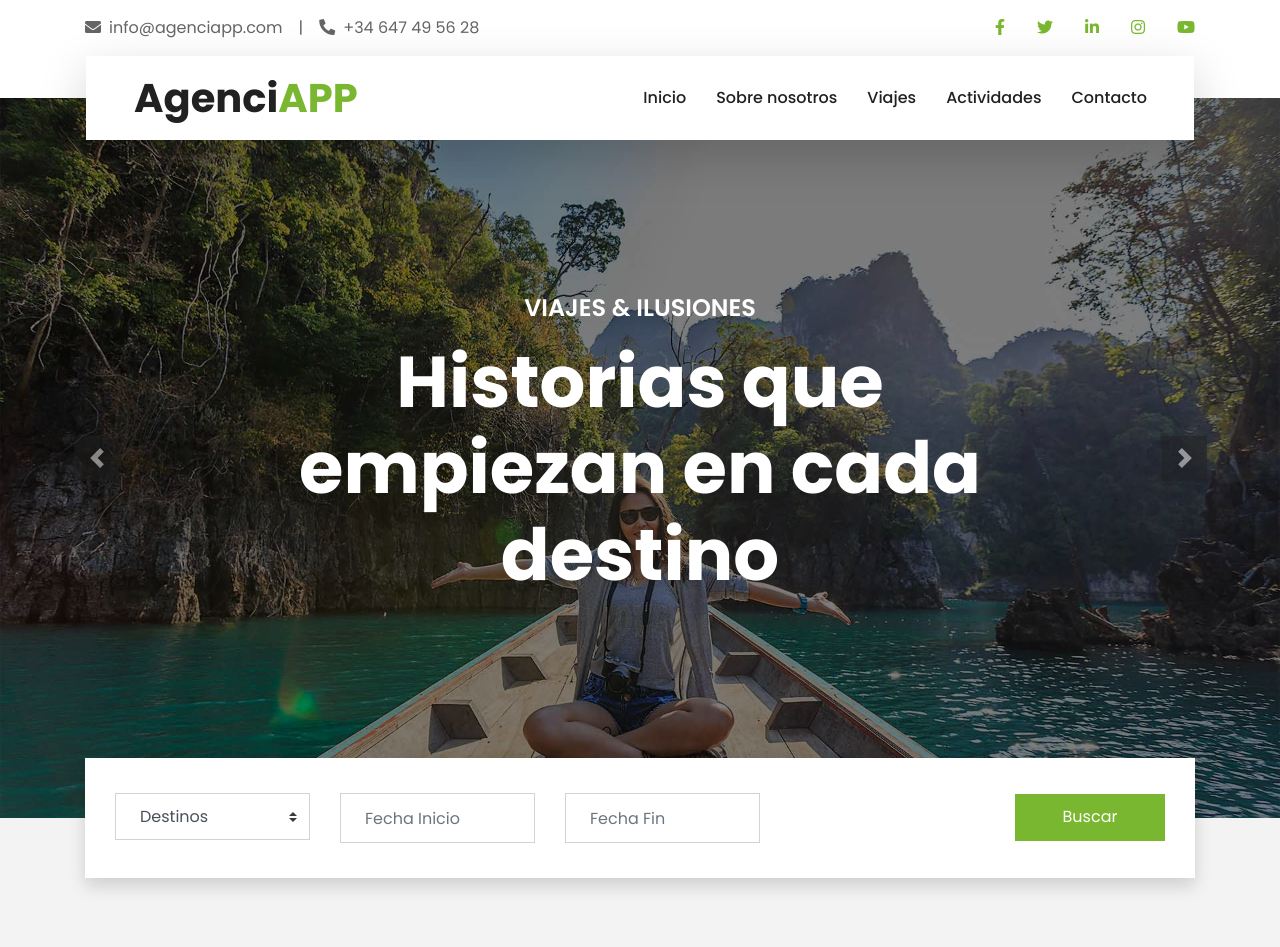
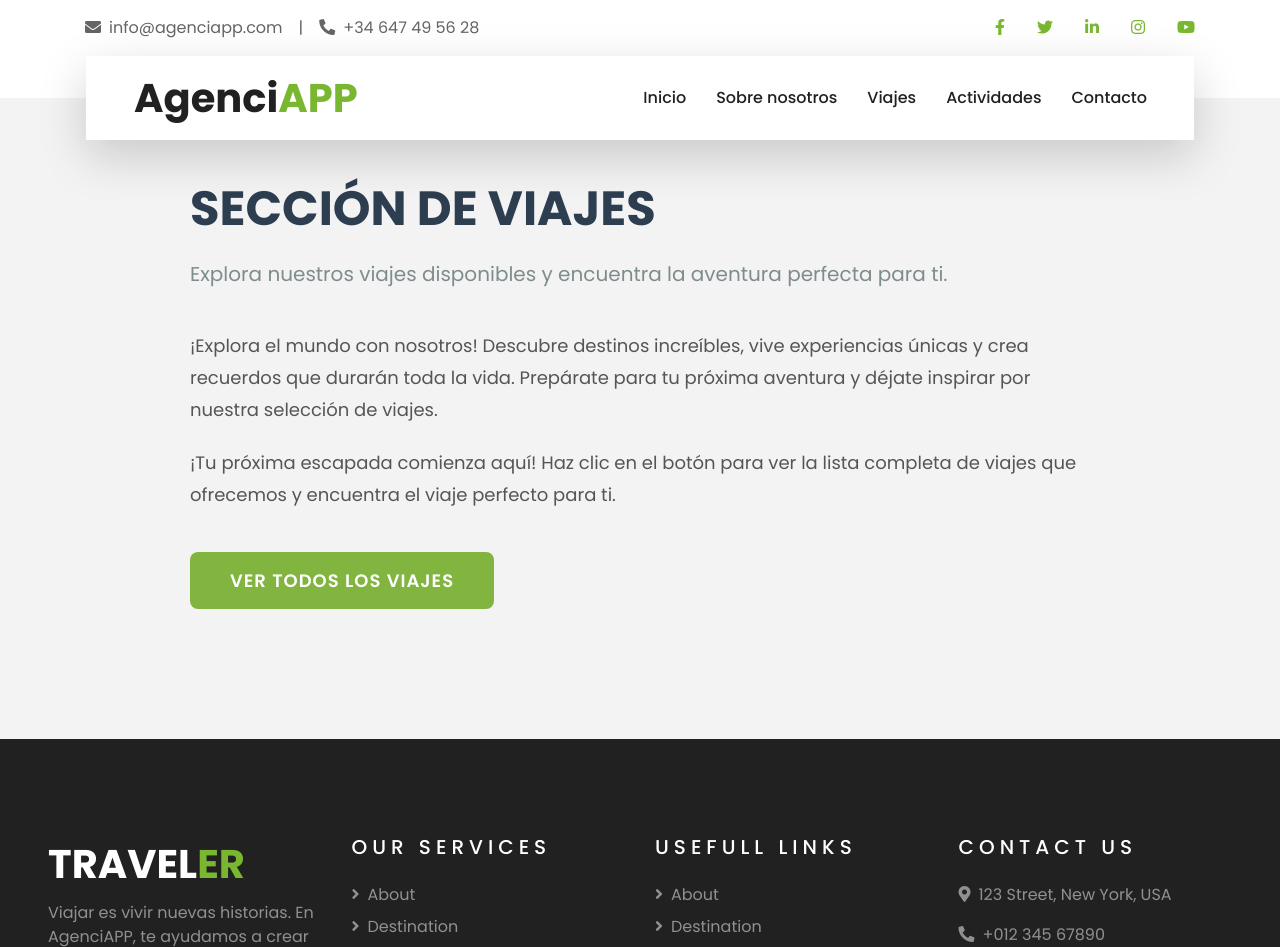
Before and after one commit to MikelHuete/ProyectoWeb, a Django app: page /AgenciaAPP/viajes/ in a window 1280 px wide. Shown: the top 947 px of the page. Run offline with Django 5.2, Linux system fonts and the light colour scheme; some libraries are stand-ins or nearby versions.

Commit message:
Mejoras en el diseño

```diff
--- a/AgenciaViajes/AgenciaAPP/static/css/viajes/lista_viajes.css
+++ b/AgenciaViajes/AgenciaAPP/static/css/viajes/lista_viajes.css
@@ -1,6 +1,6 @@
 #divViajes {
     width: 100%;
-    padding: 10px 0 60px;
+    padding: 80px 0 60px;
 }
 
 .headerViajes {
@@ -15,6 +15,7 @@
     color: #82b440;
     margin-bottom: 50px;
     letter-spacing: 2px;
+
 }
 
 .headerViajes p {
--- a/AgenciaViajes/AgenciaAPP/templates/actividades/Actividades.html
+++ b/AgenciaViajes/AgenciaAPP/templates/actividades/Actividades.html
@@ -3,6 +3,9 @@
 
 {% block extra_css %}
 <link rel="stylesheet" href="{% static 'css/actividades/actividades.css' %}">
+{% endblock %}
+
+{% block header %}
 {% endblock %}
 
 {% block content %}
--- a/AgenciaViajes/AgenciaAPP/templates/actividades/detalle_actividad.html
+++ b/AgenciaViajes/AgenciaAPP/templates/actividades/detalle_actividad.html
@@ -3,6 +3,9 @@
 
 {% block extra_css %}
 <link rel="stylesheet" href="{% static 'css/actividades/detalle_actividad.css' %}">
+{% endblock %}
+
+{% block header %}
 {% endblock %}
 
 {% block content %}
--- a/AgenciaViajes/AgenciaAPP/templates/actividades/lista_actividades.html
+++ b/AgenciaViajes/AgenciaAPP/templates/actividades/lista_actividades.html
@@ -1,4 +1,7 @@
 {% extends 'index.html' %}
+
+{% block header %}
+{% endblock %}
 
 {% block content %}
 
--- a/AgenciaViajes/AgenciaAPP/templates/contacto.html
+++ b/AgenciaViajes/AgenciaAPP/templates/contacto.html
@@ -4,6 +4,9 @@
 
 {% block extra_css %}
 <link rel="stylesheet" href="{% static 'css/contacto.css' %}">
+{% endblock %}
+
+{% block header %}
 {% endblock %}
 
 {% block content %}
--- a/AgenciaViajes/AgenciaAPP/templates/index.html
+++ b/AgenciaViajes/AgenciaAPP/templates/index.html
@@ -30,6 +30,8 @@
 </head>
 
 <body>
+
+
     <!-- Topbar Start -->
     <div class="container-fluid bg-light pt-3 d-none d-lg-block">
         <div class="container">
@@ -79,10 +81,10 @@
                 <div class="collapse navbar-collapse justify-content-between px-3" id="navbarCollapse">
                     <div class="navbar-nav ml-auto py-0">
                       <a href="{% url 'Inicio' %}" class="nav-item nav-link">Inicio</a>
-                        <a href="{% url 'SobreNosotros' %}#divsobreNosotros" class="nav-item nav-link">Sobre nosotros</a>
-                        <a href="{% url 'Viajes' %}#seccionViajes" class="nav-item nav-link">Viajes</a>
-                        <a href="{% url 'Actividades' %}#seccionActividades" class="nav-item nav-link">Actividades</a>
-                        <a href="{% url 'Contacto' %}#divContacto" class="nav-item nav-link">Contacto</a>
+                        <a href="{% url 'SobreNosotros' %}" class="nav-item nav-link">Sobre nosotros</a>
+                        <a href="{% url 'Viajes' %}" class="nav-item nav-link">Viajes</a>
+                        <a href="{% url 'Actividades' %}" class="nav-item nav-link">Actividades</a>
+                        <a href="{% url 'Contacto' %}" class="nav-item nav-link">Contacto</a>
                     </div>
                 </div>
             </nav>
@@ -90,7 +92,7 @@
     </div>
     <!-- Navbar End -->
 
-
+    {% block header %}
     <!-- Carousel Start -->
     <div class="container-fluid p-0">
         <div id="header-carousel" class="carousel slide" data-ride="carousel">
@@ -176,6 +178,9 @@
 
 
     </div>
+
+    {% endblock %}
+
 
 
     {% block content %} {% endblock %}
--- a/AgenciaViajes/AgenciaAPP/templates/reservar/gracias.html
+++ b/AgenciaViajes/AgenciaAPP/templates/reservar/gracias.html
@@ -1,4 +1,8 @@
 {% extends 'index.html' %}
+
+{% block header %}
+{% endblock %}
+
 {% block content %}
 <div class="container mt-5">
     <h2>Gracias por tu reserva</h2>
--- a/AgenciaViajes/AgenciaAPP/templates/reservar/reserva_viaje.html
+++ b/AgenciaViajes/AgenciaAPP/templates/reservar/reserva_viaje.html
@@ -1,4 +1,8 @@
 {% extends 'index.html' %}
+
+{% block header %}
+{% endblock %}
+
 {% block content %}
 <div class="container mt-5">
     <h2>Reserva tu viaje</h2>
--- a/AgenciaViajes/AgenciaAPP/templates/sobreNosotros.html
+++ b/AgenciaViajes/AgenciaAPP/templates/sobreNosotros.html
@@ -4,6 +4,9 @@
 
 {% block extra_css %}
 <link rel="stylesheet" href="{% static 'css/sobreNosotros.css' %}">
+{% endblock %}
+
+{% block header %}
 {% endblock %}
 
 {% block content %}
--- a/AgenciaViajes/AgenciaAPP/templates/usuarios/Usuarios.html
+++ b/AgenciaViajes/AgenciaAPP/templates/usuarios/Usuarios.html
@@ -1,5 +1,6 @@
 {% extends 'index.html' %}
-
+{% block header %}
+{% endblock %}
 {% block content %}
 
 <h1>Sección Usuarios</h1>
--- a/AgenciaViajes/AgenciaAPP/templates/usuarios/detalle_usuario.html
+++ b/AgenciaViajes/AgenciaAPP/templates/usuarios/detalle_usuario.html
@@ -1,5 +1,6 @@
 {% extends 'index.html' %}
-
+{% block header %}
+{% endblock %}
 {% block content %}
 
 <h1>Detalle del Usuario: {{ usuario.nombre }}</h1>
--- a/AgenciaViajes/AgenciaAPP/templates/usuarios/lista_usuarios.html
+++ b/AgenciaViajes/AgenciaAPP/templates/usuarios/lista_usuarios.html
@@ -1,5 +1,6 @@
 {% extends 'index.html' %}
-
+{% block header %}
+{% endblock %}
 {% block content %}
 
 <h1>Lista de Usuarios</h1>
--- a/AgenciaViajes/AgenciaAPP/templates/viajes/Viajes.html
+++ b/AgenciaViajes/AgenciaAPP/templates/viajes/Viajes.html
@@ -3,6 +3,9 @@
 
 {% block extra_css %}
 <link rel="stylesheet" href="{% static 'css/viajes/Viajes.css' %}">
+{% endblock %}
+
+{% block header %}
 {% endblock %}
 
 {% block content %}
@@ -16,7 +19,7 @@
             <p>¡Tu próxima escapada comienza aquí! Haz clic en el botón para ver la lista completa de viajes que ofrecemos y encuentra el viaje perfecto para ti.</p>
         </div>
 
-        <a href="{% url 'lista_viajes' %}#divViajes" class="botonVerViajes">VER TODOS LOS VIAJES</a>
+        <a href="{% url 'lista_viajes' %}" class="botonVerViajes">VER TODOS LOS VIAJES</a>
 
     </div>
 </div>
--- a/AgenciaViajes/AgenciaAPP/templates/viajes/lista_viajes.html
+++ b/AgenciaViajes/AgenciaAPP/templates/viajes/lista_viajes.html
@@ -3,6 +3,9 @@
 
 {% block extra_css %}
 <link rel="stylesheet" href="{% static 'css/viajes/lista_viajes.css' %}">
+{% endblock %}
+
+{% block header %}
 {% endblock %}
 
 {% block content %}
@@ -33,7 +36,7 @@
                         </div>
                     </div>
 
-                    <a href="{% url 'detalle_viaje' viaje.pk %}#divDetalleViaje" class="botonReservar"> MÁS INFORMACIÓN </a>
+                    <a href="{% url 'detalle_viaje' viaje.pk %}" class="botonReservar"> MÁS INFORMACIÓN </a>
 
                         <!-- NUEVO BOTÓN DE RESERVA -->
                     <a href="{% url 'reserva_viaje' viaje.pk %}" class="btn btn-success mt-2"> Reservar este viaje </a>
```
Also changed, not shown: AgenciaViajes/AgenciaAPP/templates/viajes/detalle_viaje.html (+5 -2 lines).
